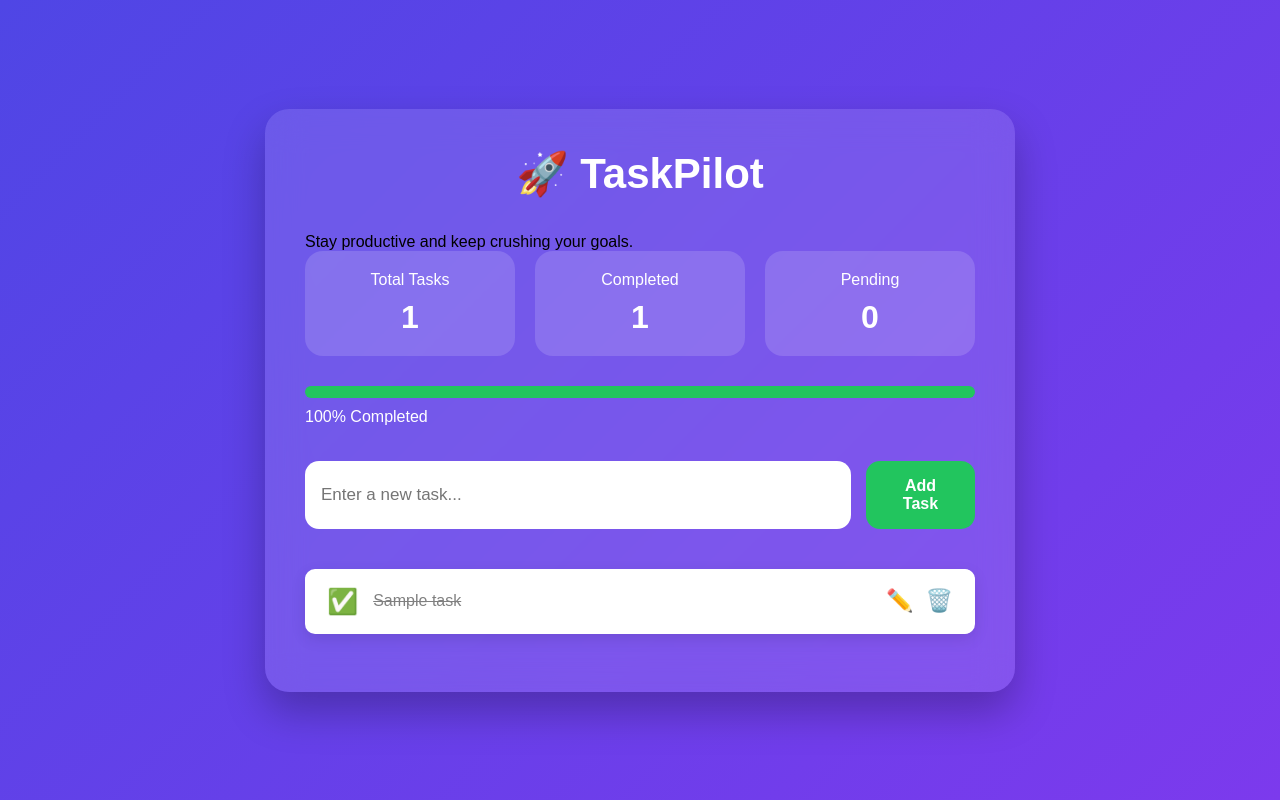
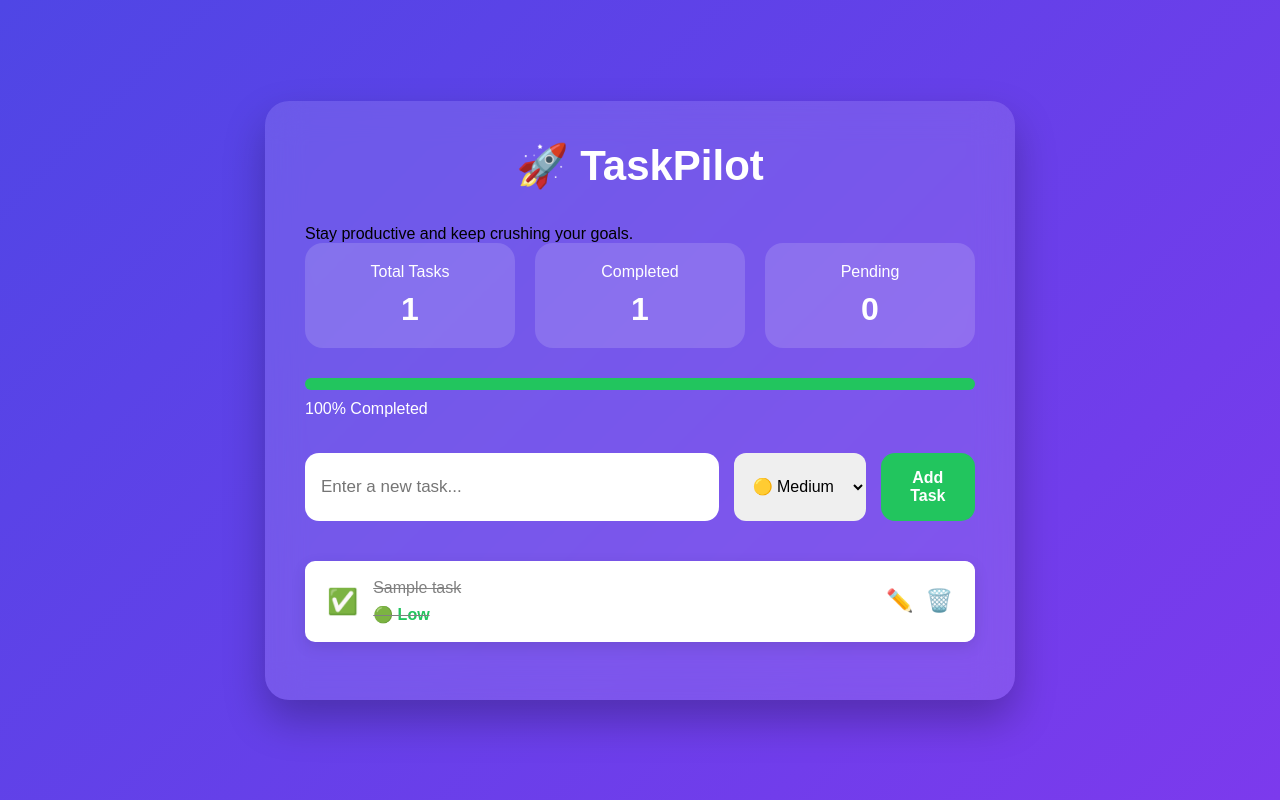
Before and after one commit to adleraf/taskpilot, a Flask app: page / in a window 1280 px wide. Run offline with Flask 3, Linux system fonts and the light colour scheme; tables that the repository leaves empty hold one stand-in row (values such as "Sample post").

Commit message:
Improve TaskPilot UI and add edit task button

```diff
--- a/app.py
+++ b/app.py
@@ -13,6 +13,7 @@ class Task(db.Model):
     id = db.Column(db.Integer, primary_key=True)
     title = db.Column(db.String(200), nullable=False)
     completed = db.Column(db.Boolean, default=False)
+    priority = db.Column(db.String(20), default="Medium")
 
 
 with app.app_context():
@@ -25,9 +26,15 @@ def home():
     if request.method == "POST":
 
         title = request.form["task"]
+        priority = request.form["priority"]
 
         if title.strip():
-            new_task = Task(title=title)
+
+            new_task = Task(
+                title=title,
+                priority=priority
+            )
+
             db.session.add(new_task)
             db.session.commit()
 
@@ -39,10 +46,10 @@ def home():
     completed_tasks = len([task for task in tasks if task.completed])
     pending_tasks = total_tasks - completed_tasks
 
-    progress = 0
-
     if total_tasks > 0:
         progress = int((completed_tasks / total_tasks) * 100)
+    else:
+        progress = 0
 
     return render_template(
         "index.html",
@@ -66,19 +73,6 @@ def toggle(id):
     return redirect("/")
 
 
-@app.route("/delete/<int:id>")
-def delete(id):
-
-    task = Task.query.get_or_404(id)
-
-    db.session.delete(task)
-
-    db.session.commit()
-
-    return redirect("/")
-
-
-# ⭐ NEW EDIT ROUTE
 @app.route("/edit/<int:id>", methods=["GET", "POST"])
 def edit(id):
 
@@ -95,5 +89,17 @@ def edit(id):
     return render_template("edit.html", task=task)
 
 
+@app.route("/delete/<int:id>")
+def delete(id):
+
+    task = Task.query.get_or_404(id)
+
+    db.session.delete(task)
+
+    db.session.commit()
+
+    return redirect("/")
+
+
 if __name__ == "__main__":
     app.run(debug=True)
--- a/static/style.css
+++ b/static/style.css
@@ -219,3 +219,44 @@ li{
 .edit-btn:hover{
     transform:scale(1.2);
 }
+.priority{
+
+    margin-top:8px;
+
+}
+
+.high{
+
+    color:#ef4444;
+
+    font-weight:600;
+
+}
+
+.medium{
+
+    color:#f59e0b;
+
+    font-weight:600;
+
+}
+
+.low{
+
+    color:#22c55e;
+
+    font-weight:600;
+
+}
+
+select{
+
+    padding:15px;
+
+    border:none;
+
+    border-radius:12px;
+
+    font-size:16px;
+
+}
--- a/templates/index.html
+++ b/templates/index.html
@@ -83,7 +83,15 @@
             placeholder="Enter a new task..."
             required
         >
+        <select name="priority">
 
+    <option value="High">🔴 High</option>
+
+    <option value="Medium" selected>🟡 Medium</option>
+
+    <option value="Low">🟢 Low</option>
+
+</select>
         <button type="submit">
             Add Task
         </button>
@@ -119,6 +127,29 @@
 
                 <span class="{% if task.completed %}completed{% endif %}">
                     {{ task.title }}
+                    <div class="priority">
+
+    {% if task.priority == "High" %}
+
+        <span class="high">
+            🔴 High
+        </span>
+
+    {% elif task.priority == "Medium" %}
+
+        <span class="medium">
+            🟡 Medium
+        </span>
+
+    {% else %}
+
+        <span class="low">
+            🟢 Low
+        </span>
+
+    {% endif %}
+
+</div>
                 </span>
 
             </div>
```
